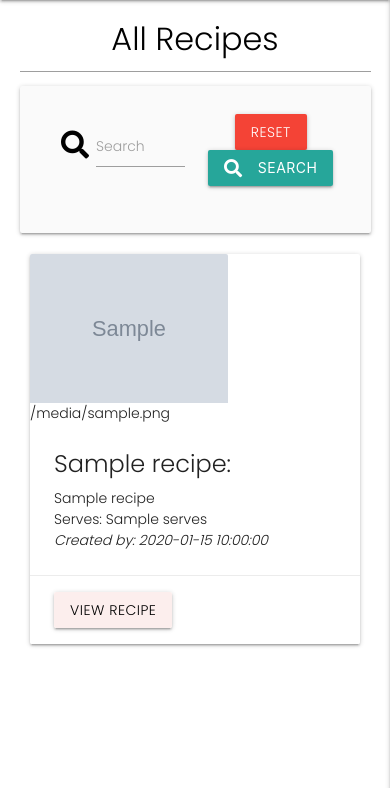
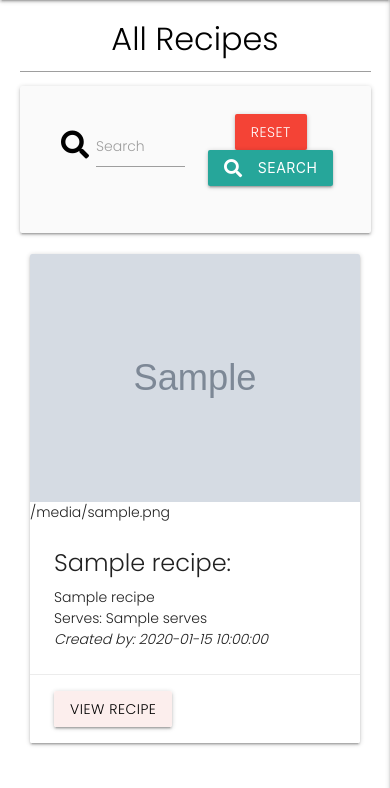
Before and after one commit to carolinecole25/MS3_CC_mint, a Flask app: page / in a window 390 px wide. Shown: the part 56-844 px from the top of the page. Run offline with Flask 2, Linux system fonts and the light colour scheme; grey boxes marked "Sample" are stand-in pictures; a database or web service that is not in the repository returns one stand-in record (values such as "Sample title"); some libraries are stand-ins or nearby versions.

Commit message:
styling changes to recipes.html

```diff
--- a/static/css/style.css
+++ b/static/css/style.css
@@ -51,16 +51,7 @@ body {
 /* images */
 
 .card .card-image img {
-    width: 35vh;
-    height: auto;
-
-}
-
-@media screen and (max-width: 767px){
-    .card .card-image img{
-        width: 60%;
-        height: auto;
-    }
+    object-fit: contain;
 }
 
 .recipe-img {
@@ -78,6 +69,7 @@ body {
     height: auto;
 }
 
+
 @media screen and (max-width: 767px){
     .image_utensil{
         width: 70%;
--- a/templates/categories.html
+++ b/templates/categories.html
@@ -2,9 +2,8 @@
 {% block content %}
 
 <!--Page Title -->
-<h4 class="black-text center-align">Categories
-    <hr class="backgroundcolor page-underline s8 m8 l8">
-</h4>
+<h4 class="black-text center-align">Categories</h4>
+<p class="grey page-underline s8 m8 l8"></p>
 
     <div class="row">
         <div class="col s12 center-align">
--- a/templates/recipes.html
+++ b/templates/recipes.html
@@ -15,7 +15,7 @@
                 <input type="text" name="query" id="query" minlength="3" class="validate" required>
                 <label for="query">Search</label>
             </div>
-            <div class="col s12 m8">
+            <div class="search-btn col s12 m8">
                 <a href="{{ url_for('get_recipes') }}" class="red btn text-shadow">Reset</a>
                 <button type="submit" class="btn text-shadow">
                     <i class="fas fa-search left"></i> Search
@@ -29,9 +29,9 @@
     <div class="row">
         {% for recipe in recipes %}
         <div class="col s12 m6">
-          <div class="card hoverable">
+          <div class="card ">
             <div class="card-image">
-                <img class="center-algin recipes-image image img-thumbnail"
+                <img class="recipes-image image img-thumbnail"
                 src="{{ recipe.recipe_image }}" alt="recipe image">
                 {{ recipe.image }}
             </div>
```
Also changed, not shown: templates/profile.html (+11 -14 lines), templates/utensils.html (+3 -4 lines), README.md.
